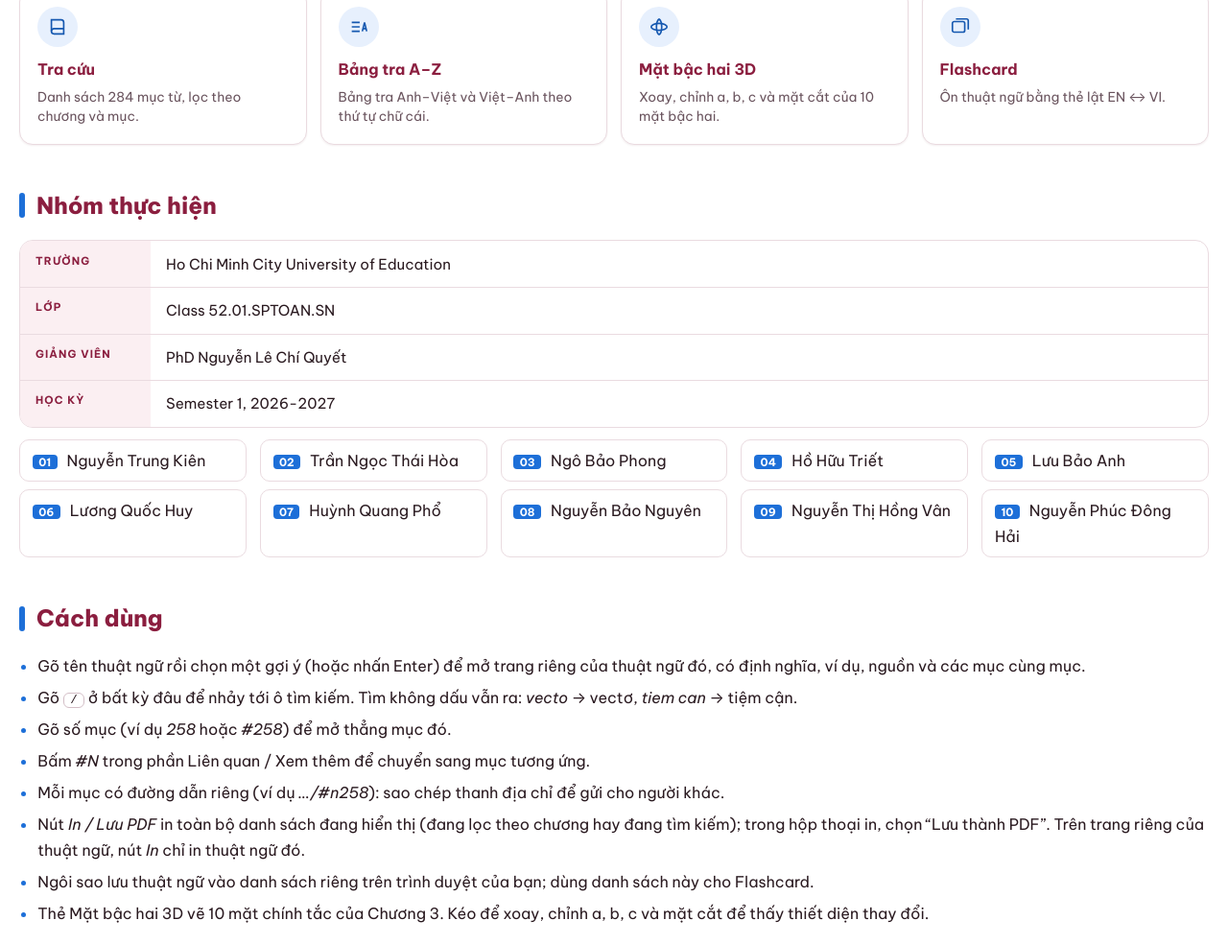
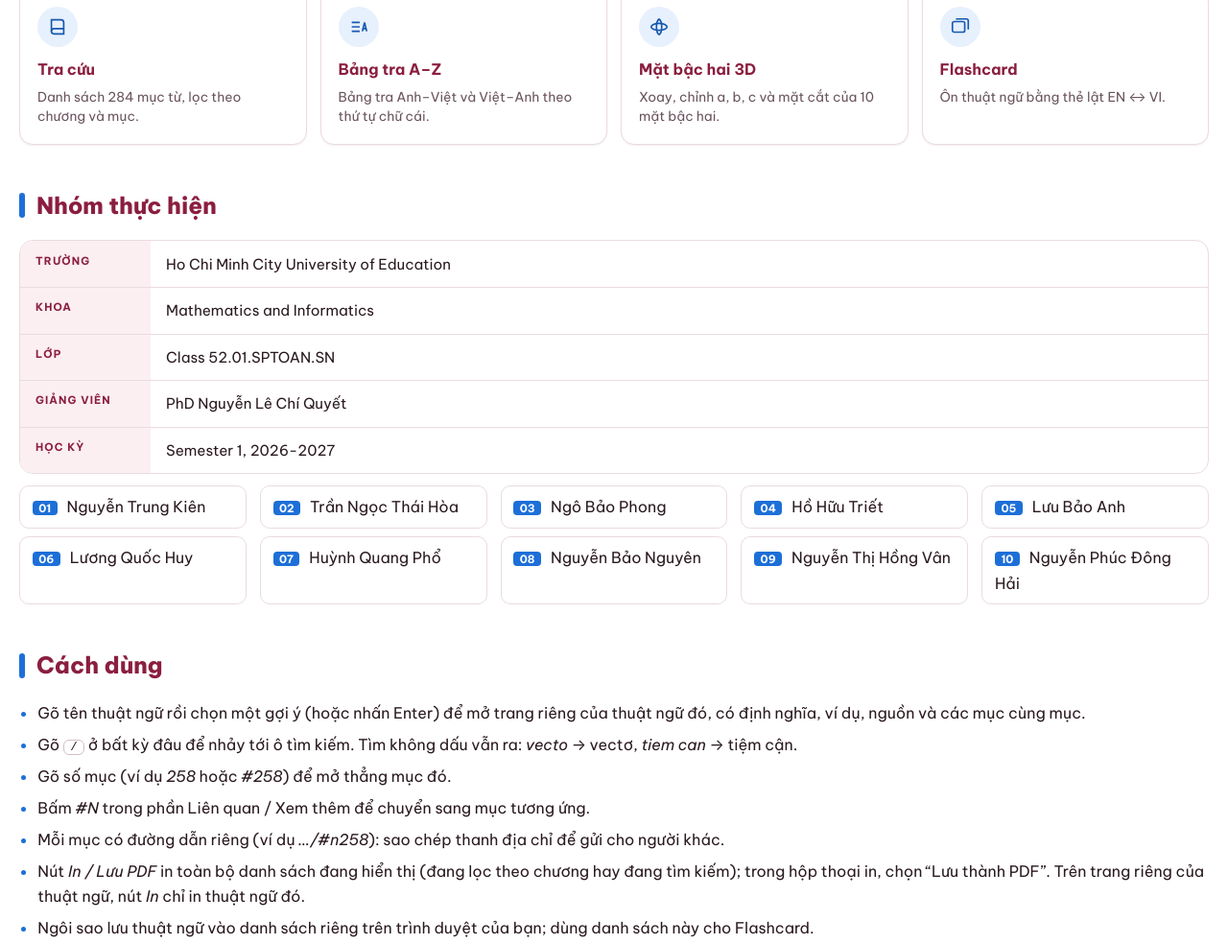
Before and after one commit to ngrtkien-alt/tu-dien-hhgt, a plain HTML site: page index.html in a window 1280 px wide. Shown: the part 1541-2525 px from the top of the page at 96% size. Drawn offline with Linux system fonts and the light colour scheme.

Commit message:
Add files via upload

```diff
--- a/index.html
+++ b/index.html
@@ -693,7 +693,7 @@ const T = {
     secNone:"Mặt phẳng không cắt mặt", secPoint:"Cắt tại <b>một điểm</b>", secEllipse:"Thiết diện là <b>elip</b>",
     secCircle:"Thiết diện là <b>đường tròn</b>", secHyper:"Thiết diện là <b>hypebol</b>", secLines:"Thiết diện là <b>hai đường thẳng cắt nhau</b>",
     secParab:"Thiết diện là <b>parabol</b>", with:"với",
-    aboutH:"Quy ước trình bày", tipsH:"Cách dùng", teamH:"Nhóm thực hiện", fUni:"Trường", fClass:"Lớp", fLect:"Giảng viên", fSem:"Học kỳ", fGroup:"Nhóm", fUpd:"Cập nhật dữ liệu", print:"In / Lưu PDF", printOne:"In mục này", printAll:"Bản in gồm toàn bộ mục đang hiển thị.",
+    aboutH:"Quy ước trình bày", tipsH:"Cách dùng", teamH:"Nhóm thực hiện", fUni:"Trường", fClass:"Lớp", fLect:"Giảng viên", fSem:"Học kỳ", fGroup:"Nhóm",fFac:"Khoa",fCourse:"Mã học phần", fUpd:"Cập nhật dữ liệu", print:"In / Lưu PDF", printOne:"In mục này", printAll:"Bản in gồm toàn bộ mục đang hiển thị.",
     tips:[
       "Gõ tên thuật ngữ rồi chọn một gợi ý (hoặc nhấn Enter) để mở trang riêng của thuật ngữ đó, có định nghĩa, ví dụ, nguồn và các mục cùng mục.",
       "Gõ <kbd class=\"k\">/</kbd> ở bất kỳ đâu để nhảy tới ô tìm kiếm. Tìm không dấu vẫn ra: <i>vecto</i> → vectơ, <i>tiem can</i> → tiệm cận.",
@@ -742,7 +742,7 @@ const T = {
     secNone:"The plane does not meet the surface", secPoint:"Meets it at <b>a single point</b>", secEllipse:"Section is an <b>ellipse</b>",
     secCircle:"Section is a <b>circle</b>", secHyper:"Section is a <b>hyperbola</b>", secLines:"Section is <b>two intersecting lines</b>",
     secParab:"Section is a <b>parabola</b>", with:"with",
-    aboutH:"Conventions", tipsH:"How to use", teamH:"Team", fUni:"University", fClass:"Class", fLect:"Lecturer", fSem:"Semester", fGroup:"Group", fUpd:"Data updated", print:"Print / Save PDF", printOne:"Print this entry", printAll:"The printout contains every entry currently listed.",
+    aboutH:"Conventions", tipsH:"How to use", teamH:"Team", fUni:"University", fClass:"Class", fLect:"Lecturer", fSem:"Semester", fGroup:"Group",fFac:"Faculty",fCourse:"Course section ID", fUpd:"Data updated", print:"Print / Save PDF", printOne:"Print this entry", printAll:"The printout contains every entry currently listed.",
     tips:[
       "Type a term and pick a suggestion (or press Enter) to open that term’s own page, with definition, example, sources and entries from the same section.",
       "Press <kbd class=\"k\">/</kbd> anywhere to jump to search. Accents are optional: <i>vecto</i> finds vectơ.",
@@ -773,7 +773,7 @@ const S = {
   quad:{id:"hyp1",a:1.4,b:1,c:1,secOn:true,h:0.35,rulings:false,auto:true}
 };
 let D=null, byN=new Map(), searchIdx=[];
-const CFG=Object.assign({university:"",faculty:"",class:"",lecturer:"",semester:"",group:"",members:[]},window.HHGT_CONFIG||{});
+const CFG=Object.assign({university:"",faculty:"",class:"",lecturer:"",semester:"",group:"",courseId:"",members:[]},window.HHGT_CONFIG||{});
 const isPh=s=>/^\s*\[.*\]\s*$/.test(s||"");
 const fmtDate=iso=>{const m=/^(\d{4})-(\d\d)-(\d\d)/.exec(iso||"");return m?`${m[3]}/${m[2]}/${m[1]}`:""};
 const $=(s,r=document)=>r.querySelector(s);
@@ -1208,7 +1208,7 @@ function renderIndex(){
 
 function teamHTML(){
   const L=t(), v=(s)=>`<span${isPh(s)?' class="ph"':""}>${esc(s)}</span>`;
-  const facts=[[L.fUni,CFG.university],[L.fClass,CFG.class],[L.fLect,CFG.lecturer],[L.fSem,CFG.semester],[L.fGroup,CFG.group]].filter(r=>r[1]);
+  const facts=[[L.fUni,CFG.university],[L.fFac,CFG.faculty],[L.fClass,CFG.class],[L.fLect,CFG.lecturer],[L.fSem,CFG.semester],[L.fCourse,CFG.courseId],[L.fGroup,CFG.group]].filter(r=>r[1]);
   const mem=(CFG.members||[]).filter(Boolean);
   if(!facts.length&&!mem.length)return "";
   return `<section class="hsec"><h2>${L.teamH}</h2>`+(facts.length?`<dl class="facts">${facts.map(([a,b])=>`<dt>${a}</dt><dd>${v(b)}</dd>`).join("")}</dl>`:"")+(mem.length?`<ul class="team">${mem.map(m=>`<li>${v(m)}</li>`).join("")}</ul>`:"")+`</section>`;
```
